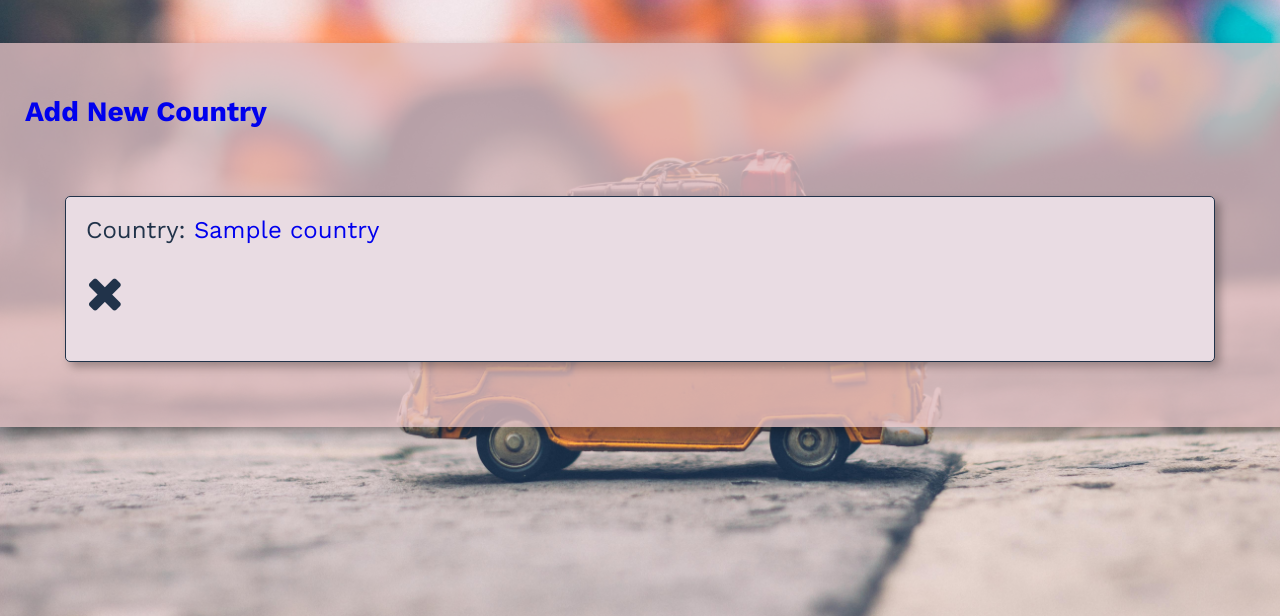
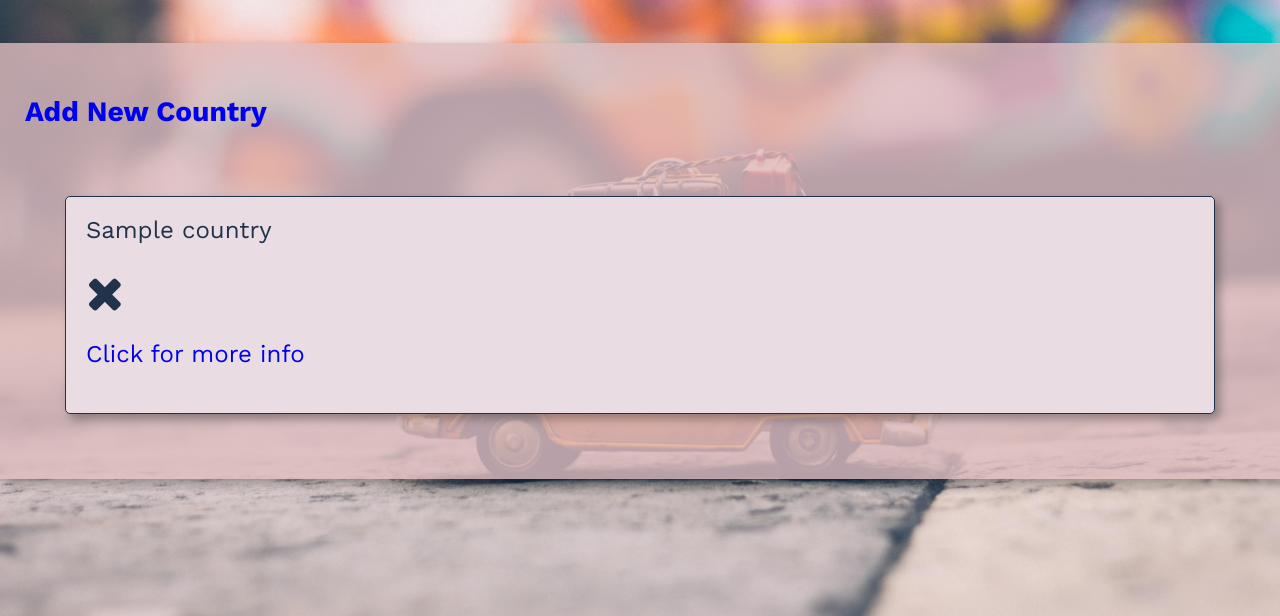
Before and after one commit to sandyysh221/travel_bucket_list_app_project, a Flask app: page /countries in a window 1280 px wide. Shown: the part 184-800 px from the top of the page. Run offline with Flask 2, Linux system fonts and the light colour scheme; a database or web service that is not in the repository returns one stand-in record (values such as "Sample title"); some libraries are stand-ins or nearby versions; some web fonts are replaced.

Commit message:
click link working for all countries

```diff
--- a/templates/countries/index.html
+++ b/templates/countries/index.html
@@ -7,7 +7,7 @@
     <ul class="display-list">
       {% for country in all_countries %}
       <li class="display-box flex-grow">
-        Country: <a href="/countries/{{country.id}}">{{country.name}}</a>
+        {{country.name}}
         <p>
           {% if country.visited == True %}
           <i
@@ -18,8 +18,10 @@
           {% else %}
           <i class="fa fa-times fa-2x" aria-hidden="true"></i>
         </p>
+        {% endif %}
+        <p><a href="/countries/{{country.id}}">Click for more info</a></p>
       </li>
-      {% endif %} {% endfor %}
+      {% endfor %}
     </ul>
   </div>
 </div>
```
